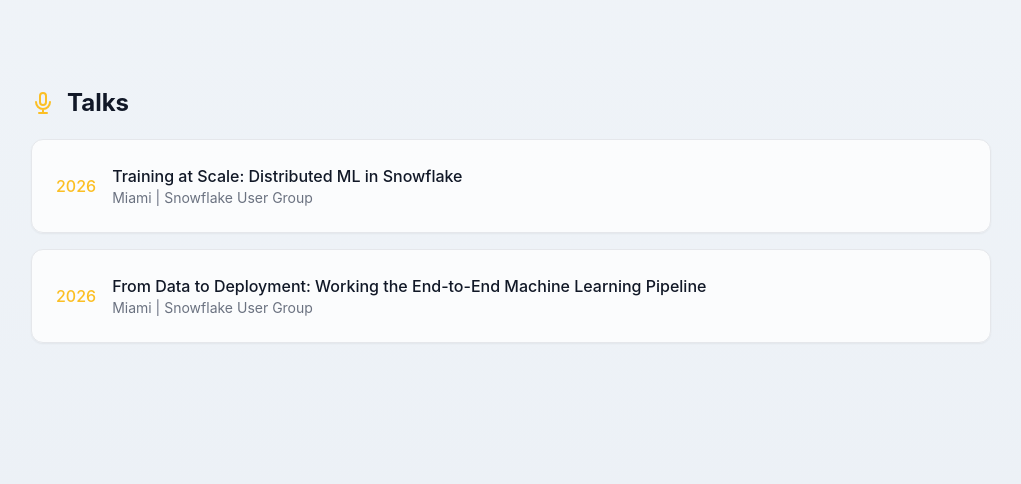
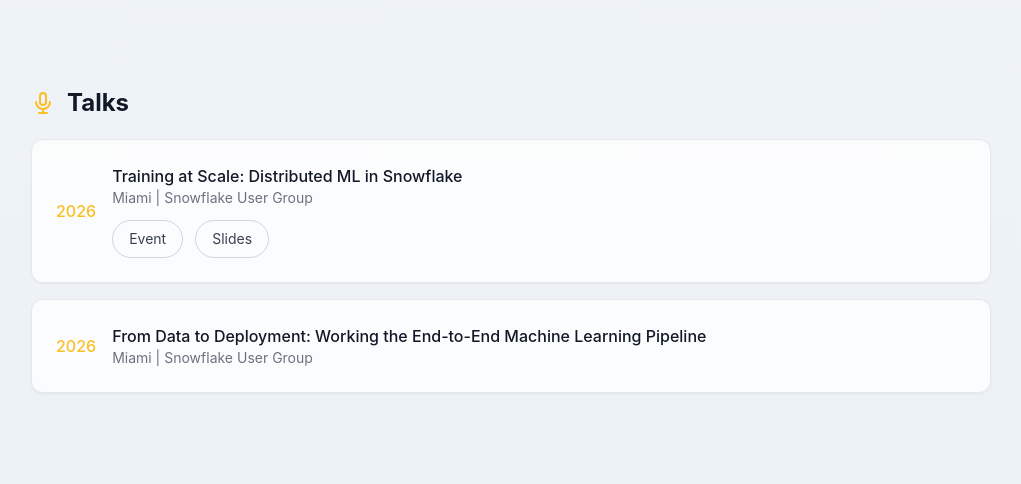
Before and after one commit to LuisJG8/personal_website, a website built with Vite: page index.html in a window 1280 px wide. Shown: the part 1520-2004 px from the top of the page, without its empty margins (129-1150 px from the left). Built offline with nearby package versions, Linux system fonts and the light colour scheme.

Commit message:
add talk slides and refresh blog links

```diff
--- a/index.html
+++ b/index.html
@@ -286,15 +286,23 @@
       </h2>
 
       <div class="space-y-4">
-        <a href="https://usergroups.snowflake.com/events/details/snowflake-miami-presents-april-miami-snowflake-user-group-meetup/" target="_blank" rel="noopener noreferrer" class="card talk-card flex flex-col md:flex-row md:items-center gap-4">
+        <article class="card talk-card flex flex-col md:flex-row md:items-center gap-4">
           <div class="flex-shrink-0 text-center md:text-left">
             <p class="text-accent-yellow font-medium">2026</p>
           </div>
           <div class="flex-1">
             <h3 class="text-white font-medium">Training at Scale: Distributed ML in Snowflake</h3>
             <p class="text-sm text-gray-500">Miami | Snowflake User Group</p>
+            <div class="mt-3 flex flex-wrap gap-3">
+              <a href="https://usergroups.snowflake.com/events/details/snowflake-miami-presents-april-miami-snowflake-user-group-meetup/" target="_blank" rel="noopener noreferrer" class="btn-primary">
+                Event
+              </a>
+              <a href="https://docs.google.com/presentation/d/1jDY_s1kl3vXvIGD5a1RxqMnrYqNFaRDlwfxone-F1jk/edit?usp=sharing" target="_blank" rel="noopener noreferrer" class="btn-primary">
+                Slides
+              </a>
+            </div>
           </div>
-        </a>
+        </article>
 
         <a href="https://www.linkedin.com/feed/update/urn:li:activity:7409734941015502848/" target="_blank" rel="noopener noreferrer" class="card talk-card flex flex-col md:flex-row md:items-center gap-4">
           <div class="flex-shrink-0 text-center md:text-left">
@@ -329,7 +337,7 @@
               I write about machine learning engineering, distributed systems, and backend development.
 
             </p>
-            <a href="https://luis-gonzalez.bearblog.dev/blog/" class="btn-primary inline-flex">
+            <a href="https://lglez.me/" class="btn-primary inline-flex">
               <svg class="w-4 h-4" fill="none" stroke="currentColor" viewBox="0 0 24 24">
                 <path stroke-linecap="round" stroke-linejoin="round" stroke-width="2" d="M13 7l5 5m0 0l-5 5m5-5H6"/>
               </svg>
@@ -557,7 +565,7 @@
           <p class="text-gray-400 mb-4">
             My expertise spans the full ML lifecycle from data pipelines and feature engineering to
             model training, deployment, and monitoring. I write about these topics on my
-            <a href="https://luis-gonzalez.bearblog.dev/blog/" class="text-accent-yellow hover:underline">blog</a> and speak at conferences.
+            <a href="https://lglez.me/" class="text-accent-yellow hover:underline">blog</a> and speak at conferences.
           </p>
           <p class="text-gray-400">
             I'm currently based in Miami, Florida and I'm always open to discussing interesting
```
